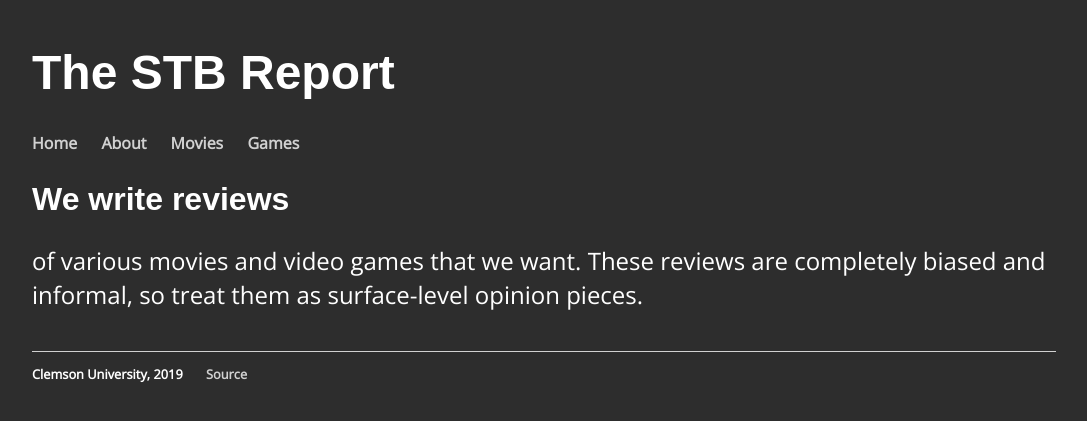
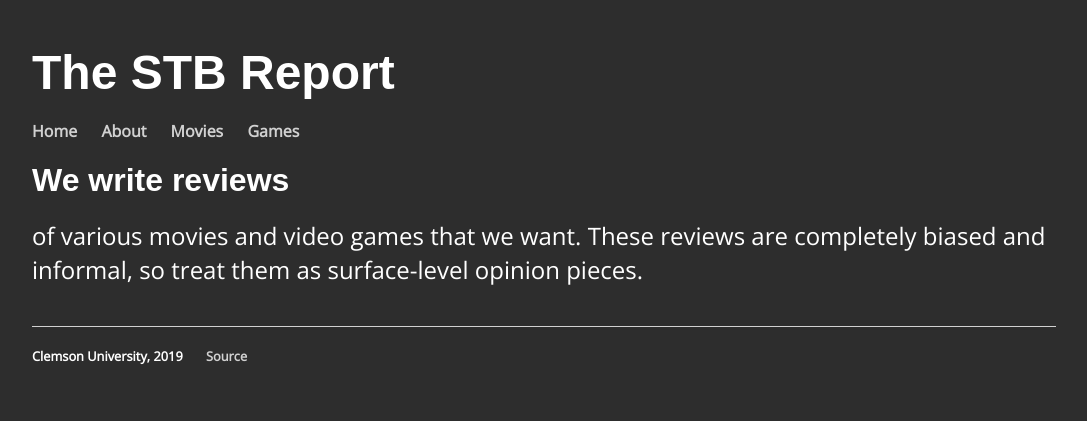
Before and after one commit to STB-Org/stb-report, a Jekyll site: the page built from index.html, in a window 1280 px wide. Shown: the top 421 px of the page, without its empty margins (96-1183 px from the left). Built offline with Jekyll 4.4.1, drawn with Linux system fonts in a browser that asks for light colours; some web fonts are replaced.

Commit message:
padding changes

```diff
--- a/css/main.css
+++ b/css/main.css
@@ -10,6 +10,7 @@ nav ul, footer ul {
 	padding: 0px;
 	list-style: none;
 	font-weight: bold;
+	margin: 20px 0;
 }
 nav ul li, footer ul li {
 	display: inline;
@@ -27,11 +28,13 @@ h1 {
 	font-size: 3em;
 	font-family:'Proza Libre', sans-serif;
 	color: #ffffff;
+	margin: 0;
 }
 h2 {
 	font-size: 2em;
 	font-family:'Proza Libre', sans-serif;
 	color: #ffffff;
+	margin: 0;
 }
 p {
 	font-family: 'Open Sans', sans-serif;
@@ -53,4 +56,5 @@ ul.posts {
 
 ul.posts li {
 	list-style: none;
+	color: #b7b7b7;
 }
```
